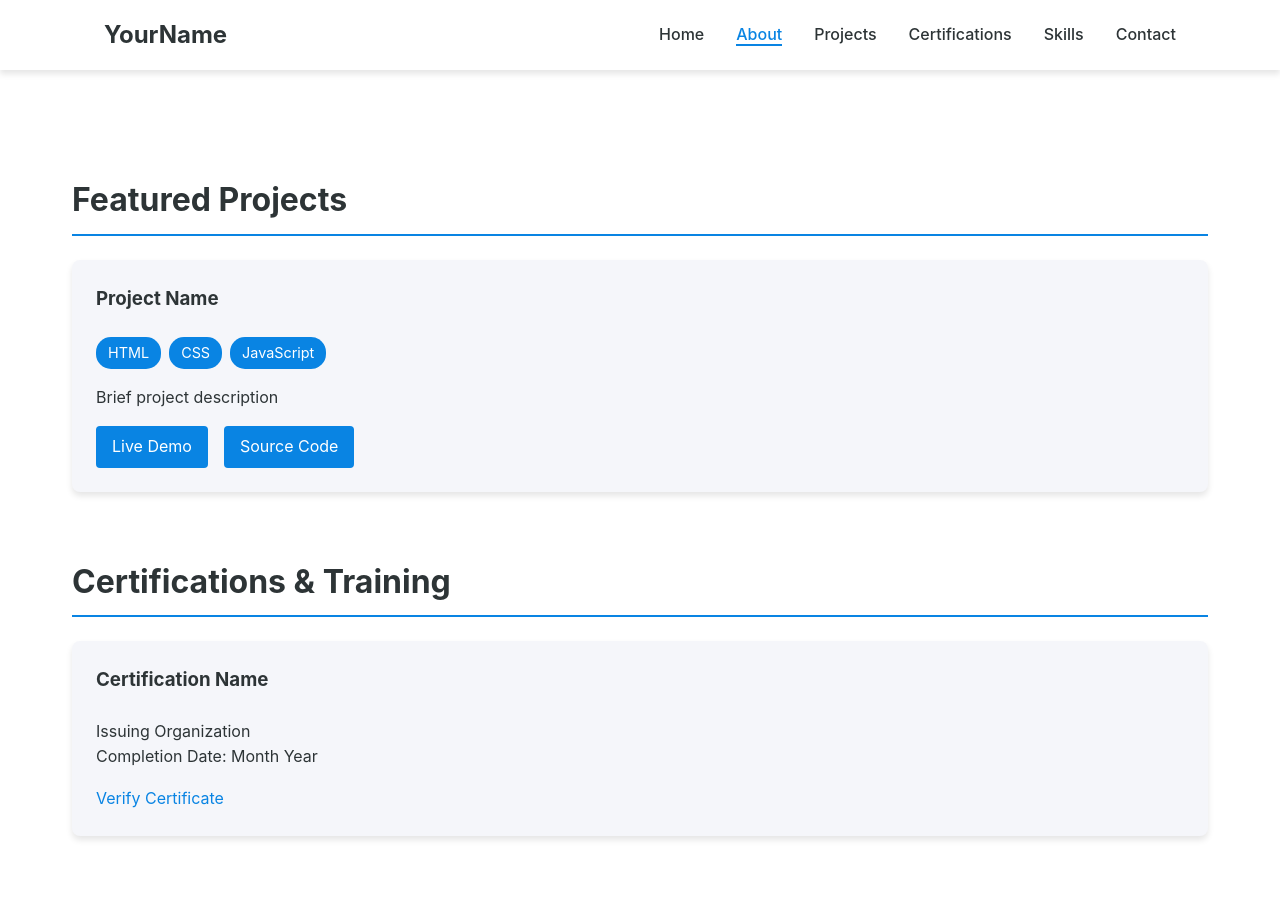
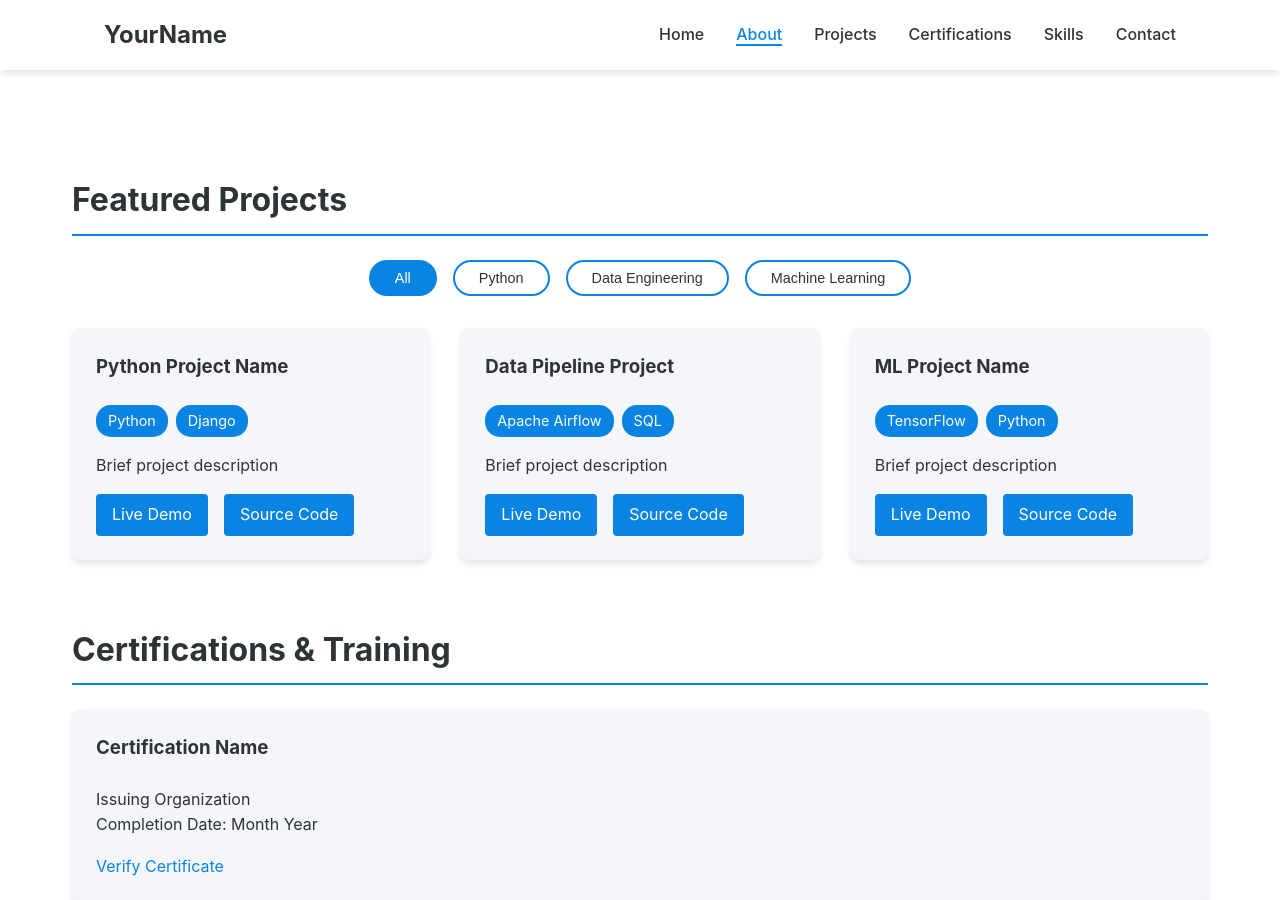
Before and after one commit to vsdaiml75/vijaydixit.github.io, a Jekyll site: the page index.html, which Jekyll copies as it is, in a window 1280 px wide and 900 px high, scrolled down 1215 px. Built offline with Jekyll 4.4.1, drawn with Linux system fonts in a browser that asks for light colours.

Commit message:
updated structure

```diff
--- a/css/style.css
+++ b/css/style.css
@@ -105,6 +105,8 @@ h2 {
     display: grid;
     grid-template-columns: repeat(auto-fit, minmax(300px, 1fr));
     gap: 2rem;
+    position: relative;
+    min-height: 200px; /* Adjust based on your content */
 }
 
 .project-card {
@@ -113,6 +115,8 @@ h2 {
     padding: 1.5rem;
     box-shadow: var(--shadow);
     transition: var(--transition);
+    opacity: 1;
+    transform: scale(1);
 }
 
 .project-card:hover {
@@ -392,3 +396,42 @@ section {
         font-size: 2.5rem;
     }
 }
+
+/* Project Categories */
+.project-categories {
+    display: flex;
+    justify-content: center;
+    gap: 1rem;
+    margin-bottom: 2rem;
+    flex-wrap: wrap;
+}
+
+.category-btn {
+    padding: 0.5rem 1.5rem;
+    border: 2px solid var(--secondary-color);
+    background: transparent;
+    color: var(--text-color);
+    border-radius: 25px;
+    cursor: pointer;
+    transition: var(--transition);
+    font-size: 0.9rem;
+    font-weight: 500;
+}
+
+.category-btn:hover {
+    background: var(--secondary-color);
+    color: white;
+}
+
+.category-btn.active {
+    background: var(--secondary-color);
+    color: white;
+}
+
+/* Animation for filtering */
+.project-card.hidden {
+    opacity: 0;
+    transform: scale(0.8);
+    position: absolute;
+    pointer-events: none;
+}
--- a/index.html
+++ b/index.html
@@ -55,13 +55,49 @@
 
         <section id="projects">
             <h2>Featured Projects</h2>
+            <div class="project-categories">
+                <button class="category-btn active" data-category="all">All</button>
+                <button class="category-btn" data-category="python">Python</button>
+                <button class="category-btn" data-category="data-engineering">Data Engineering</button>
+                <button class="category-btn" data-category="machine-learning">Machine Learning</button>
+                <!-- Add more category buttons as needed -->
+            </div>
+
             <div class="project-grid">
-                <article class="project-card">
-                    <h3>Project Name</h3>
+                <!-- Python Projects -->
+                <article class="project-card" data-category="python">
+                    <h3>Python Project Name</h3>
                     <div class="project-tech">
-                        <span class="tech-tag">HTML</span>
-                        <span class="tech-tag">CSS</span>
-                        <span class="tech-tag">JavaScript</span>
+                        <span class="tech-tag">Python</span>
+                        <span class="tech-tag">Django</span>
+                    </div>
+                    <p class="project-description">Brief project description</p>
+                    <div class="project-links">
+                        <a href="#" class="btn">Live Demo</a>
+                        <a href="#" class="btn">Source Code</a>
+                    </div>
+                </article>
+
+                <!-- Data Engineering Projects -->
+                <article class="project-card" data-category="data-engineering">
+                    <h3>Data Pipeline Project</h3>
+                    <div class="project-tech">
+                        <span class="tech-tag">Apache Airflow</span>
+                        <span class="tech-tag">SQL</span>
+                    </div>
+                    <p class="project-description">Brief project description</p>
+                    <div class="project-links">
+                        <a href="#" class="btn">Live Demo</a>
+                        <a href="#" class="btn">Source Code</a>
+                    </div>
+                </article>
+
+                <!-- Machine Learning Projects -->
+                <article class="project-card" data-category="machine-learning">
+                    <h3>ML Project Name</h3>
+                    <div class="project-tech">
+                        <span class="tech-tag">TensorFlow</span>
+                        <span class="tech-tag">Python</span>
                     </div>
                     <p class="project-description">Brief project description</p>
                     <div class="project-links">
--- a/js/main.js
+++ b/js/main.js
@@ -46,3 +46,26 @@ document.addEventListener('click', (e) => {
         mobileMenu.classList.remove('active');
     }
 });
+
+// Project filtering
+const categoryButtons = document.querySelectorAll('.category-btn');
+const projectCards = document.querySelectorAll('.project-card');
+
+categoryButtons.forEach(button => {
+    button.addEventListener('click', () => {
+        // Remove active class from all buttons
+        categoryButtons.forEach(btn => btn.classList.remove('active'));
+        // Add active class to clicked button
+        button.classList.add('active');
+
+        const selectedCategory = button.getAttribute('data-category');
+
+        projectCards.forEach(card => {
+            if (selectedCategory === 'all' || card.getAttribute('data-category') === selectedCategory) {
+                card.classList.remove('hidden');
+            } else {
+                card.classList.add('hidden');
+            }
+        });
+    });
+});
```
